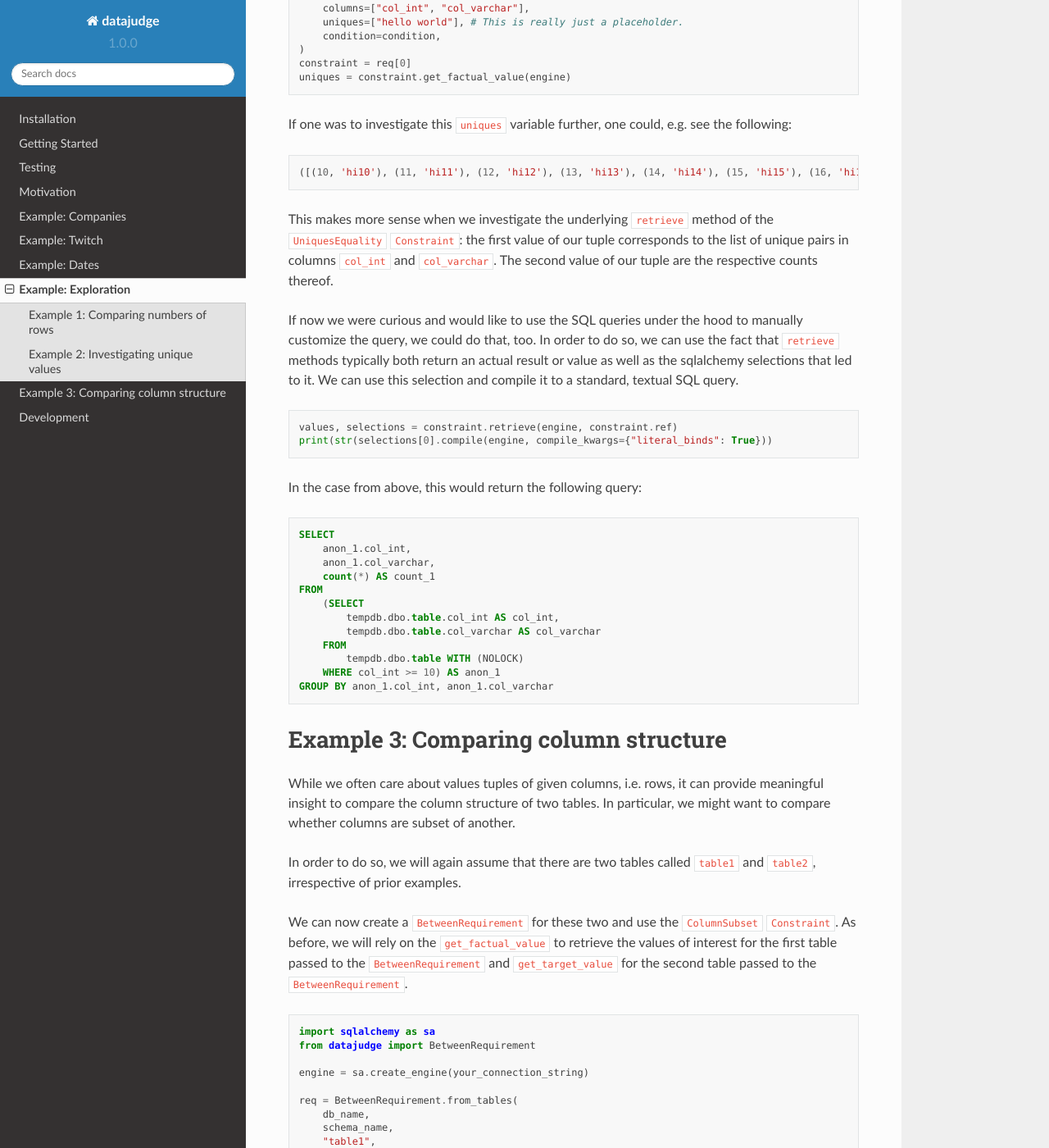
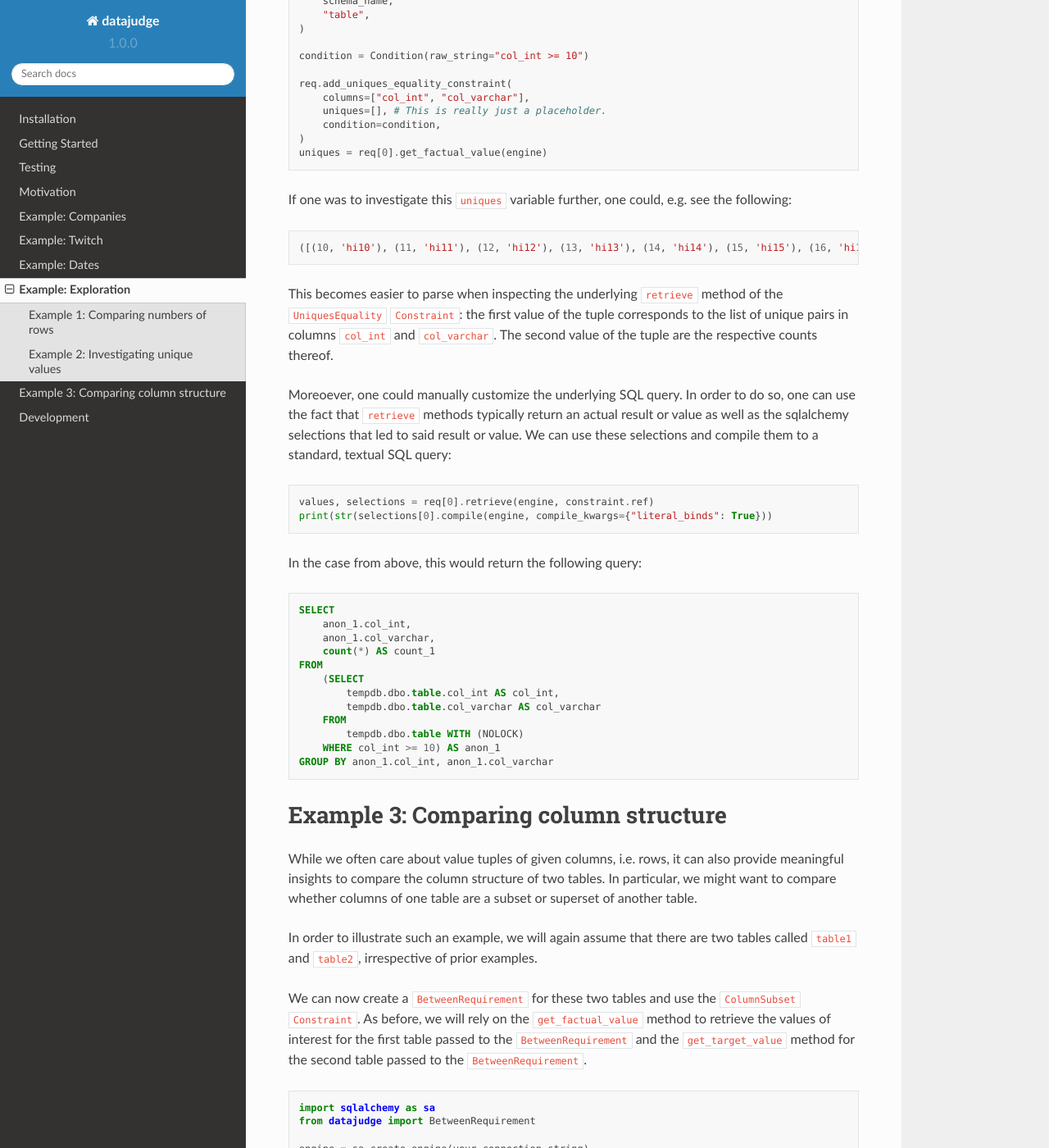
Before and after one commit to Quantco/datajudge, a Sphinx documentation site: the page built from docs/source/examples/example_exploration.rst, in a window 1280 px wide and 1400 px high, scrolled down 2208 px. Shown: the whole window at 82% size. Built offline with Sphinx 7.4.7 and the Read the Docs theme 2.0.0, drawn with Linux system fonts in a browser that asks for light colours; pages that are not in the unit, such as notebooks, are missing from menus; some of the changed text lies outside the part shown.

Commit message:
Rephrase.

```diff
--- a/docs/source/examples/example_exploration.rst
+++ b/docs/source/examples/example_exploration.rst
@@ -29,27 +29,28 @@ the hood. Importantly, ``Constraint`` s typically come with
   ``DataReference``
 * a ``get_factual_value`` method: this is typically a wrapper around ``retrieve`` for the
   first ``DataReference`` of the given ``Requirement`` / ``Constraint``
-* a ``get_target_value`` method: this is either a wrapper around ``retrieve`` for the second
-  ``DataRefence`` in the case
-  of a ``BetweenRequirement`` or an echoing of the ``Constraint`` s key reference value in
-  the case of a ``WithinRequirement``
+* a ``get_target_value`` method: this is either a wrapper around ``retrieve`` for the
+  second ``DataRefence`` in the case of a ``BetweenRequirement`` or an echoing of the
+  ``Constraint`` s key reference value in the case of a ``WithinRequirement``
 
-Moreover, as is the case when using datajudge for testing purposes, these approaches rely on
-a sqlalchemy engine. The latter is the gateway to the database at hand.
+Moreover, as is the case when using datajudge for testing purposes, these approaches rely
+on a `sqlalchemy engine <https://docs.sqlalchemy.org/en/14/core/connections.html>`_. The
+latter is the gateway to the database at hand.
 
 Example 1: Comparing numbers of rows
 ------------------------------------
 
-Assume we have two tables in the same database called ``table1`` and ``table2``. Now we would
-like to compare their numbers of rows. As a first step, we would like to retrieve the
-respective numbers of rows. For that matter we create a ``BetweenTableRequirement`` including
-both tables and add a ``NRowsEquality`` ``Constraint`` onto it.
+Assume we have two tables in the same database called ``table1`` and ``table2``. Now we
+would like to compare their numbers of rows. Naturally, we would like to retrieve
+the respective numbers of rows before we can compare them. For this purpose we create
+a ``BetweenTableRequirement`` referring to both tables and add a ``NRowsEquality``
+``Constraint`` onto it.
 
 
 .. code-block:: python
 
     import sqlalchemy as sa
-    from datajudge import BetweenRequirement, Condition
+    from datajudge import BetweenRequirement
 
     engine = sa.create_engine(your_connection_string)
     req = BetweenRequirement.from_tables(
@@ -61,12 +62,17 @@ both tables and add a ``NRowsEquality`` ``Constraint`` onto it.
         "table2",
     )
     req.add_n_rows_equality_constraint()
-    n_rows1 = req.get_factual_value(engine)
-    n_rows2 = req.get_target_value(engine)
+    n_rows1 = req[0].get_factual_value(engine)
+    n_rows2 = req[0].get_target_value(engine)
 
 
-Once retrieved, we can compare them as we wish by e.g. computing the absolute and relative
-growth (or loss) from ``table1`` to ``table2``:
+Note that here, we access the first (and only) ``Constraint`` that has been added to the
+``BetweenRequirement`` by writing ``req[0]``. ``Requirements`` are are sequences of
+``Constraint`` s, after all.
+
+Once the numbers of rows are retrieved, we can compare them as we wish. For instance, we
+could compute the absolute and relative growth (or loss) of numbers of rows from
+``table1`` to ``table2``:
 
 .. code-block:: python
 
@@ -80,11 +86,12 @@ this in our next example.
 Example 2: Investigating unique values
 --------------------------------------
 
-In this example we will suppose that there is a table called "table" which has several
-columns. Two of its columns are called ``col_int`` and ``col_varchar``. We are now interested
-in the unique values in these two columns combined. Put differently, we are wondering:
+In this example we will suppose that there is a table called ``table`` consisting of
+several columns. Two of its columns are supposed to be called ``col_int`` and
+``col_varchar``. We are now interested in the unique values in these two columns combined.
+Put differently, we are wondering:
 
-    Which pairs of values in ``col_int`` and ``col_varchar`` have we encountered?
+    Which unique pairs of values in ``col_int`` and ``col_varchar`` have we encountered?
 
 To add to the mix, we will moreover only be interested in tuples in which ``col_int`` has a
 value of larger than 10.
@@ -105,17 +112,19 @@ a single table this time, we will create a ``WithinRequirement``.
 	schema_name,
 	"table",
     )
+
     condition = Condition(raw_string="col_int >= 10")
+
     req.add_uniques_equality_constraint(
         columns=["col_int", "col_varchar"],
-	uniques=["hello world"], # This is really just a placeholder.
+	uniques=[], # This is really just a placeholder.
         condition=condition,
     )
-    constraint = req[0]
-    uniques = constraint.get_factual_value(engine)
+    uniques = req[0].get_factual_value(engine)
 
 
-If one was to investigate this ``uniques`` variable further, one could, e.g. see the following:
+If one was to investigate this ``uniques`` variable further, one could, e.g. see the
+following:
 
 
 .. code-block:: python
@@ -123,21 +132,20 @@ If one was to investigate this ``uniques`` variable further, one could, e.g. see
     ([(10, 'hi10'), (11, 'hi11'), (12, 'hi12'), (13, 'hi13'), (14, 'hi14'), (15, 'hi15'), (16, 'hi16'), (17, 'hi17'), (18, 'hi18'), (19, 'hi19')], [1, 100, 12, 1, 7, 8, 1, 1, 1337, 1])
 
 
-This makes more sense when we investigate the underlying ``retrieve`` method of the
-``UniquesEquality`` ``Constraint``: the first value of our tuple corresponds to the list
-of unique pairs in columns ``col_int`` and ``col_varchar``. The second value of our tuple
+This becomes easier to parse when inspecting the underlying ``retrieve`` method of the
+``UniquesEquality`` ``Constraint``: the first value of the tuple corresponds to the list
+of unique pairs in columns ``col_int`` and ``col_varchar``. The second value of the tuple
 are the respective counts thereof.
 
-If now we were curious and would like to use the SQL queries under the hood to manually
-customize the query, we could do that, too. In order to do so, we can use the fact that
-``retrieve`` methods typically both return an actual result or value as well as the
-sqlalchemy selections that led to it. We can use this selection and compile it to a
-standard, textual SQL query.
+Moreoever, one could manually customize the underlying SQL query. In order to do so, one
+can use the fact that ``retrieve`` methods typically return an actual result or value
+as well as the sqlalchemy selections that led to said result or value. We can use these
+selections and compile them to a standard, textual SQL query:
 
 
 .. code-block:: python
 
-    values, selections = constraint.retrieve(engine, constraint.ref)
+    values, selections = req[0].retrieve(engine, constraint.ref)
     print(str(selections[0].compile(engine, compile_kwargs={"literal_binds": True}))
 
 
@@ -163,17 +171,19 @@ In the case from above, this would return the following query:
 Example 3: Comparing column structure
 =====================================
 
-While we often care about values tuples of given columns, i.e. rows, it can provide
-meaningful insight to compare the column structure of two tables. In particular, we
-might want to compare whether columns are subset of another.
+While we often care about value tuples of given columns, i.e. rows, it can also provide
+meaningful insights to compare the column structure of two tables. In particular, we
+might want to compare whether columns of one table are a subset or superset of another
+table.
 
-In order to do so, we will again assume that there are two tables called ``table1``
-and ``table2``, irrespective of prior examples.
+In order to illustrate such an example, we will again assume that there are two tables
+called ``table1`` and ``table2``, irrespective of prior examples.
 
-We can now create a ``BetweenRequirement`` for these two and use the ``ColumnSubset``
-``Constraint``. As before, we will rely on the ``get_factual_value`` to retrieve
-the values of interest for the first table passed to the ``BetweenRequirement``
-and ``get_target_value`` for the second table passed to the ``BetweenRequirement``.
+We can now create a ``BetweenRequirement`` for these two tables and use the
+``ColumnSubset`` ``Constraint``. As before, we will rely on the ``get_factual_value``
+method to retrieve the values of interest for the first table passed to the
+``BetweenRequirement`` and the ``get_target_value`` method for the second table passed
+to the ``BetweenRequirement``.
 
 .. code-block:: python
 
```
Also changed, not shown: other parts of docs/source/examples/example_exploration.rst (+1 -1 lines).
